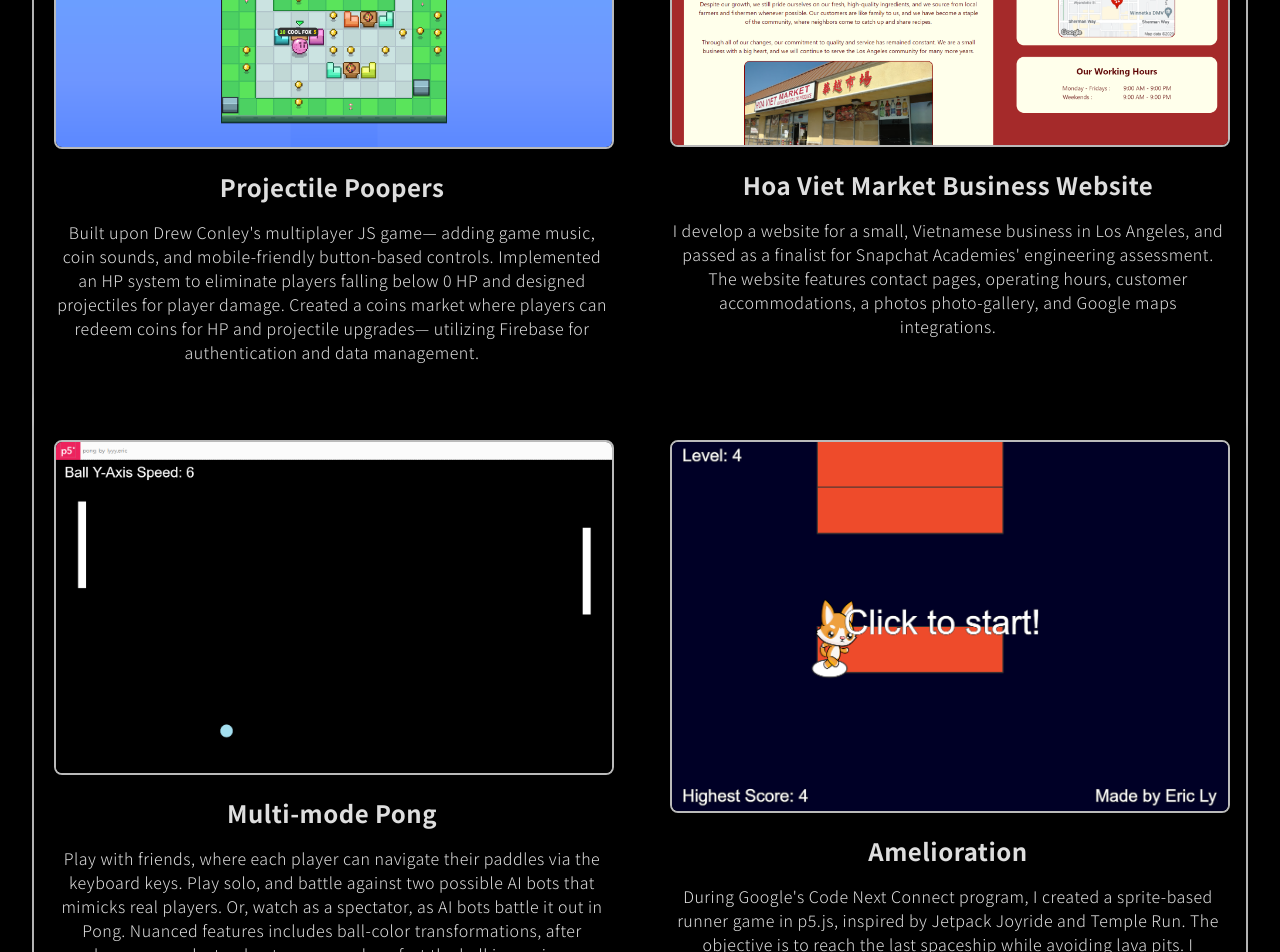
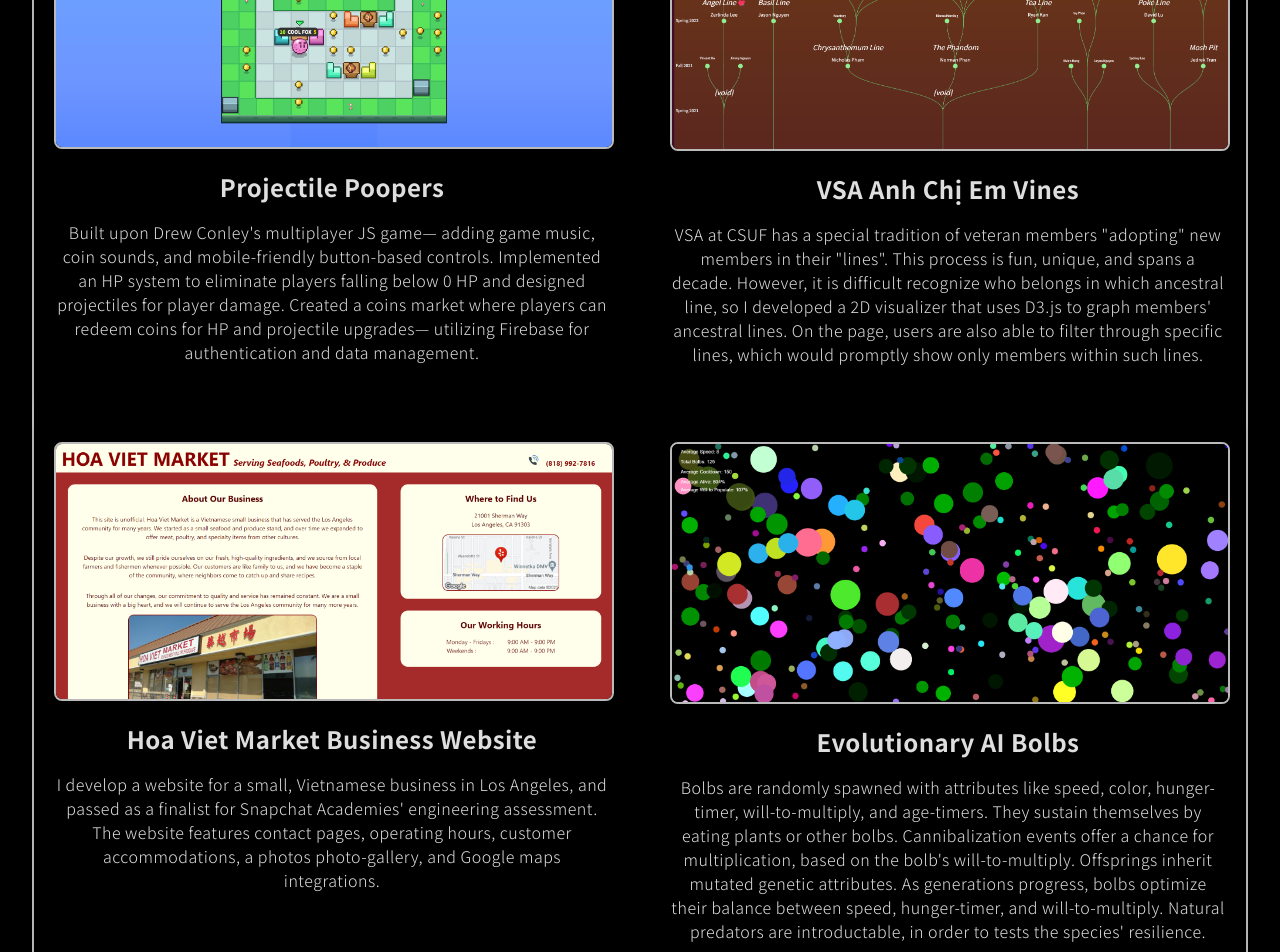
Before and after one commit to lyeric2022/lyyeric.tech, a React (Vite) app: page / in a window 1280 px wide. Shown: the part 1520-2472 px from the top of the page. Built offline with nearby package versions, Linux system fonts and the light colour scheme.

Commit message:
even more projects

```diff
--- a/src/App.jsx
+++ b/src/App.jsx
@@ -1,10 +1,12 @@
 import React from 'react';
 import './App.scss';
 
-import hoaVietMarketImage from "./assets/hoa_viet_market.png"
 import symbolicRegressorImage from "./assets/symbolic_regressor.png";
 import paydayPurgatoryImage from "./assets/payday_purgatory.png";
 import projectilePoopersImage from "./assets/projectile_poopers.png";
+import anhChiEmVinesImage from "./assets/vsa-ace.png"
+import hoaVietMarketImage from "./assets/hoa_viet_market.png"
+import bolbsEvolutionImage from "./assets/bolbs-evolutionary-simulator.png"
 import pongFromP5Image from "./assets/p5_pong.png"
 import ameliorationGameImage from "./assets/amelioration.png"
 
@@ -99,6 +101,18 @@
             </p>
           </div>
           <div className="card project-card">
+            <a href="https://vsa-ace-vines.vercel.app/" target="_blank" rel="noopener noreferrer">
+              <img src={anhChiEmVinesImage} alt="Project 2" className="project-image" />
+            </a>
+            <h3>VSA Anh Chị Em Vines</h3>
+            <p>
+              VSA at CSUF has a special tradition of veteran members "adopting" new members in their "lines".
+              This process is fun, unique, and spans a decade.
+              However, it is difficult recognize who belongs in which ancestral line, so I developed a 2D visualizer that uses D3.js to graph members' ancestral lines.
+              On the page, users are also able to filter through specific lines, which would promptly show only members within such lines.
+            </p>
+          </div>
+          <div className="card project-card">
             <a href="https://www.hoa-viet-market.lyyeric.tech/" target="_blank" rel="noopener noreferrer">
               <img src={hoaVietMarketImage} alt="Project 3" className="project-image" />
             </a>
@@ -106,6 +120,22 @@
             <p>
               I develop a website for a small, Vietnamese business in Los Angeles, and passed as a finalist for Snapchat Academies' engineering assessment.
               The website features contact pages, operating hours, customer accommodations, a photos photo-gallery, and Google maps integrations.
+            </p>
+          </div>
+          <div className="card project-card">
+            <a href="https://editor.p5js.org/lyyy.eric/full/FOjoMB4WQ" target="_blank" rel="noopener noreferrer">
+              <img src={bolbsEvolutionImage} alt="Project 3" className="project-image" />
+            </a>
+            <h3>Evolutionary AI Bolbs</h3>
+            <p>
+
+            Bolbs are randomly spawned with attributes like speed, color, hunger-timer, will-to-multiply, and age-timers.
+            They sustain themselves by eating plants or other bolbs.
+            Cannibalization events offer a chance for multiplication, based on the bolb's will-to-multiply.
+            Offsprings inherit mutated genetic attributes.
+            As generations progress, bolbs optimize their balance between speed, hunger-timer, and will-to-multiply.
+            Natural predators are introductable, in order to tests the species' resilience.
+
             </p>
           </div>
           <div className="card project-card">
```
Also changed, not shown: src/assets/bolbs-evolutionary-simulator.png (added), src/assets/vsa-ace.png (added).
